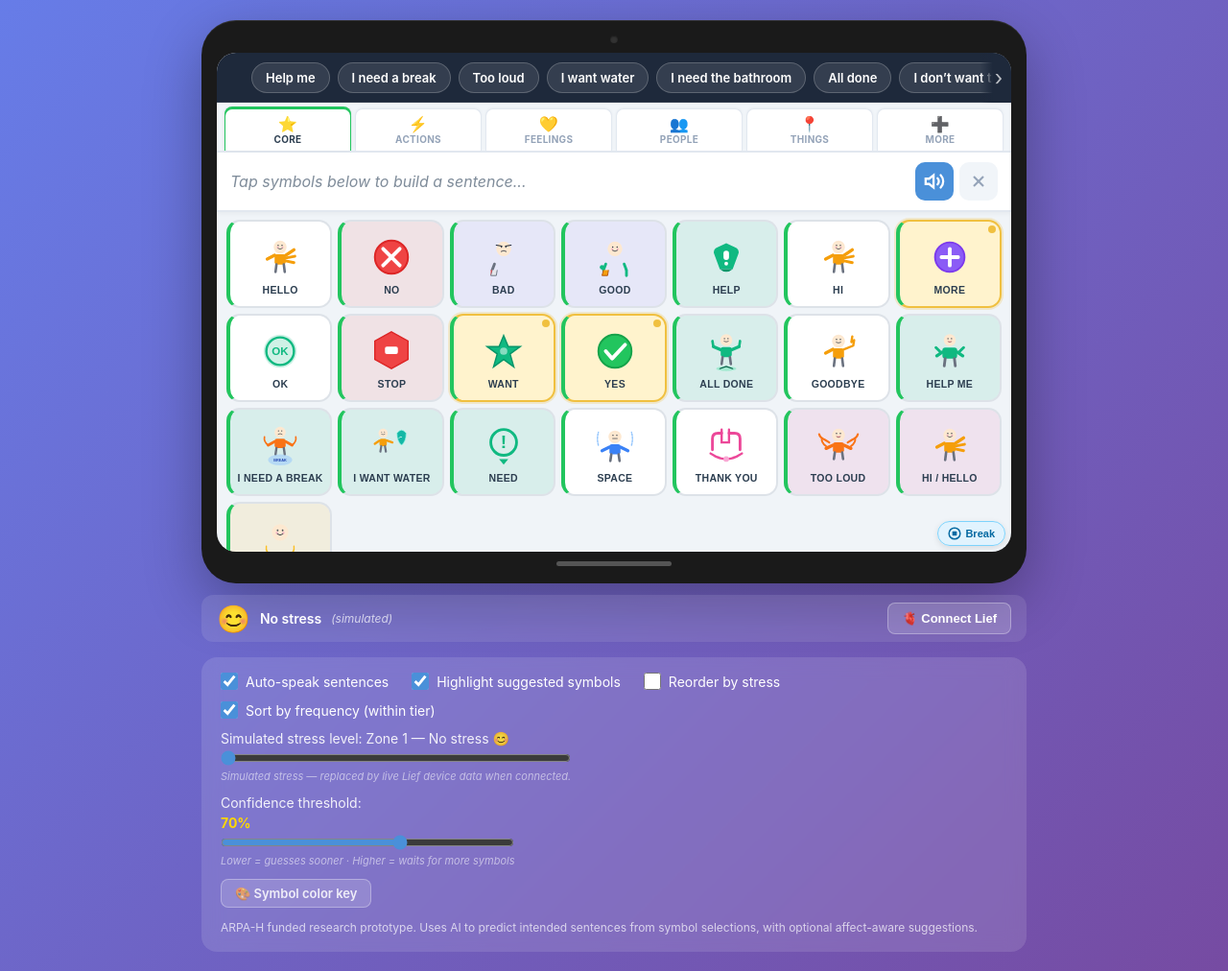
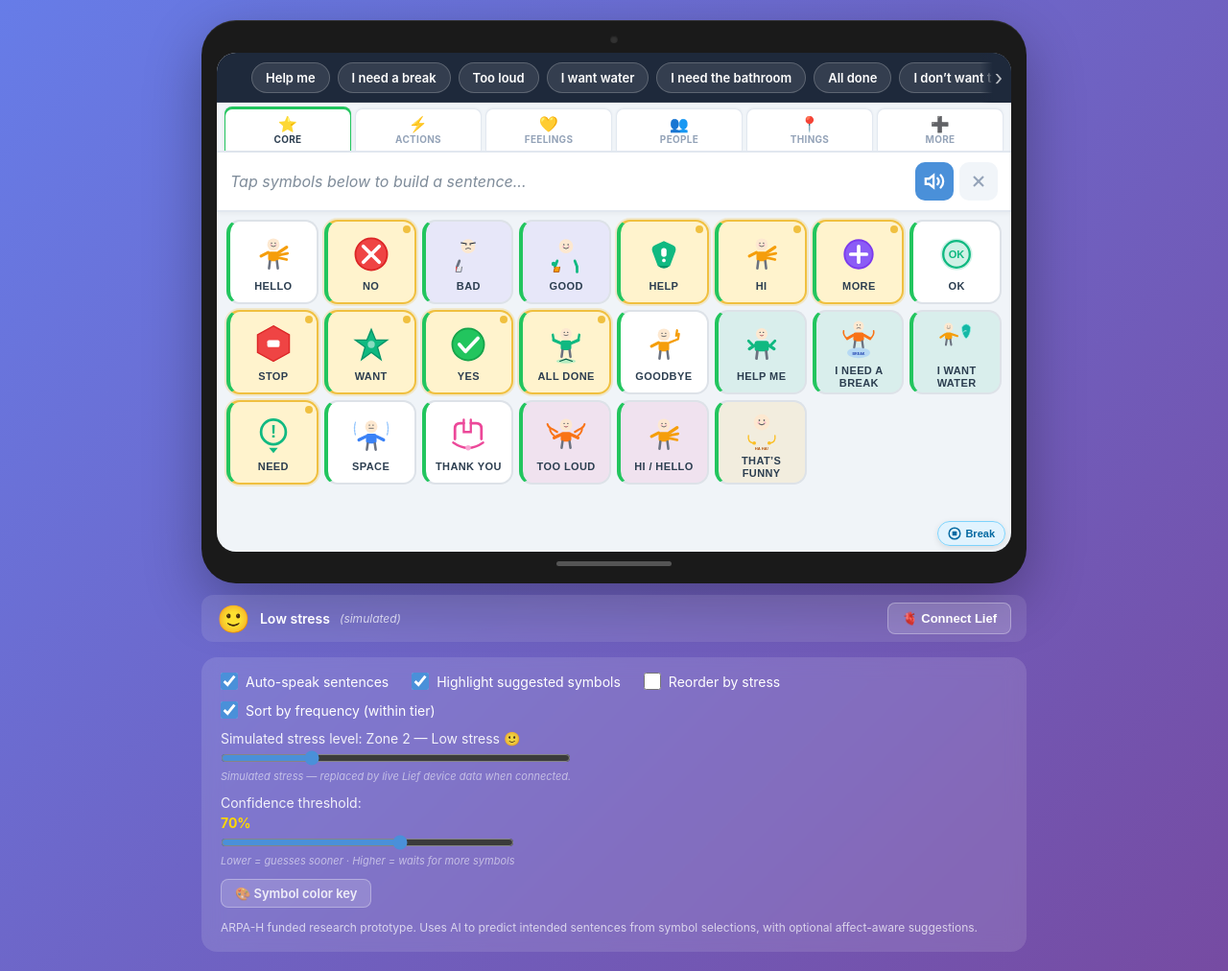
Before and after one commit to rdixit/lief-amiga, a plain HTML site: page index.html in a window 1280 px wide. Shown: the part 78-1090 px from the top of the page at 96% size. Drawn offline with Linux system fonts and the light colour scheme.

Commit message:
UI: fix 8-column grid with 88px rows, default stress to zone 2
- Lock symbol grid to 8 columns (repeat(8, 1fr)) with 88px row height
  so ~3.5 rows are visible with a scroll affordance
- Scale icons to 46px to fit the shorter rows
- Default simulated stress to zone 2 (low stress) in JS state,
  slider value, and label

```diff
--- a/app.js
+++ b/app.js
@@ -36,8 +36,8 @@ function getSymbolSVG(sym) {
 let liefState = {
   hrv: null,
   hrv_baseline_z: null,
-  quintile: 1,
-  valence: 0.9,
+  quintile: 2,
+  valence: 0.7,
   arousal: 0.5,
   confidence: 0.6,
   source: 'mock',
--- a/index.html
+++ b/index.html
@@ -124,8 +124,8 @@
       </div>
       <div class="control-group">
         <label class="slider-label">
-          <span>Simulated stress level: <span id="mockValenceLabel">Zone 1 — No stress 😊</span></span>
-          <input type="range" id="mockValenceSlider" min="1" max="5" value="1" step="1" class="confidence-slider">
+          <span>Simulated stress level: <span id="mockValenceLabel">Zone 2 — Low stress 🙂</span></span>
+          <input type="range" id="mockValenceSlider" min="1" max="5" value="2" step="1" class="confidence-slider">
           <span class="slider-hint">Simulated stress — replaced by live Lief device data when connected.</span>
         </label>
       </div>
--- a/style.css
+++ b/style.css
@@ -337,11 +337,11 @@ body {
   opacity: 0.6;
 }
 
-/* Symbol Grid */
+/* Symbol Grid — fixed 8 columns, rows sized so ~3.5 are visible */
 .symbol-grid {
   display: grid;
-  grid-template-columns: repeat(auto-fill, minmax(100px, 1fr));
-  grid-auto-rows: 92px;
+  grid-template-columns: repeat(8, 1fr);
+  grid-auto-rows: 88px;
   gap: 6px;
   padding: 8px 10px;
   overflow-y: auto;
@@ -398,8 +398,8 @@ body {
 }
 
 .symbol-card .symbol-icon {
-  width: 48px;
-  height: 48px;
+  width: 46px;
+  height: 46px;
   flex-shrink: 0;
   display: flex;
   align-items: center;
@@ -411,10 +411,10 @@ body {
 }
 
 .symbol-card .symbol-label {
-  font-size: 10.5px;
+  font-size: 11px;
   font-weight: 700;
   text-transform: uppercase;
-  letter-spacing: 0.3px;
+  letter-spacing: 0.4px;
   color: var(--text);
   text-align: center;
   line-height: 1.2;
@@ -979,7 +979,7 @@ body {
   .ipad-frame { border-radius: 24px; padding: 10px; }
   .ipad-screen { border-radius: 14px; min-height: 480px; }
   .symbol-grid {
-    grid-template-columns: repeat(auto-fill, minmax(80px, 1fr));
+    grid-template-columns: repeat(6, 1fr);
     grid-auto-rows: 82px;
     gap: 5px;
     padding: 6px 8px;
```
